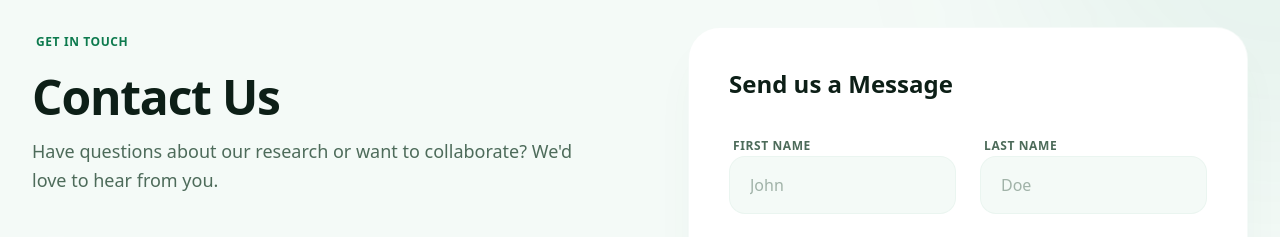
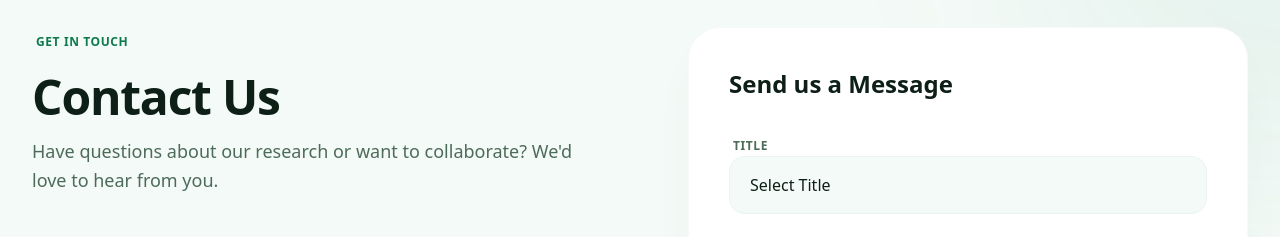
Before and after one commit to 4yrg/gradeloop-portfolio, a Next.js app: page / in a window 1280 px wide. Shown: the part 8440-8677 px from the top of the page. Built offline with nearby package versions, Linux system fonts and the light colour scheme.

Commit message:
feat: add title field to contact form and include in email submission template

```diff
--- a/app/components/Contact.tsx
+++ b/app/components/Contact.tsx
@@ -9,6 +9,7 @@ const Contact = () => {
   const [formData, setFormData] = useState({
     firstName: '',
     lastName: '',
+    title: '',
     email: '',
     subject: '',
     message: '',
@@ -38,8 +39,9 @@ const Contact = () => {
         SERVICE_ID,
         TEMPLATE_ID,
         {
-          from_name: `${formData.firstName} ${formData.lastName}`,
+          from_name: `${formData.title} ${formData.firstName} ${formData.lastName}`,
           from_email: formData.email,
+          title: formData.title,
           subject: formData.subject,
           message: formData.message,
           reply_to: formData.email,
@@ -51,6 +53,7 @@ const Contact = () => {
       setFormData({
         firstName: '',
         lastName: '',
+        title: '',
         email: '',
         subject: '',
         message: '',
@@ -232,6 +235,30 @@ const Contact = () => {
               Send us a Message
             </h3>
             <form onSubmit={handleSubmit} className="space-y-6">
+              <div className="space-y-2">
+                <label
+                  htmlFor="title"
+                  className="text-xs font-bold text-text-muted uppercase tracking-wider ml-1"
+                >
+                  Title
+                </label>
+                <select
+                  id="title"
+                  name="title"
+                  value={formData.title}
+                  onChange={handleChange as any}
+                  required
+                  className="w-full px-5 py-4 rounded-2xl bg-background border border-outline/30 text-foreground focus:outline-none focus:ring-2 focus:ring-primary/20 focus:border-primary transition-all duration-300 appearance-none"
+                >
+                  <option value="" disabled>Select Title</option>
+                  <option value="Mr.">Mr.</option>
+                  <option value="Ms.">Ms.</option>
+                  <option value="Mrs.">Mrs.</option>
+                  <option value="Dr.">Dr.</option>
+                  <option value="Prof.">Prof.</option>
+                </select>
+              </div>
+
               <div className="grid grid-cols-1 md:grid-cols-2 gap-6">
                 <div className="space-y-2">
                   <label
```
